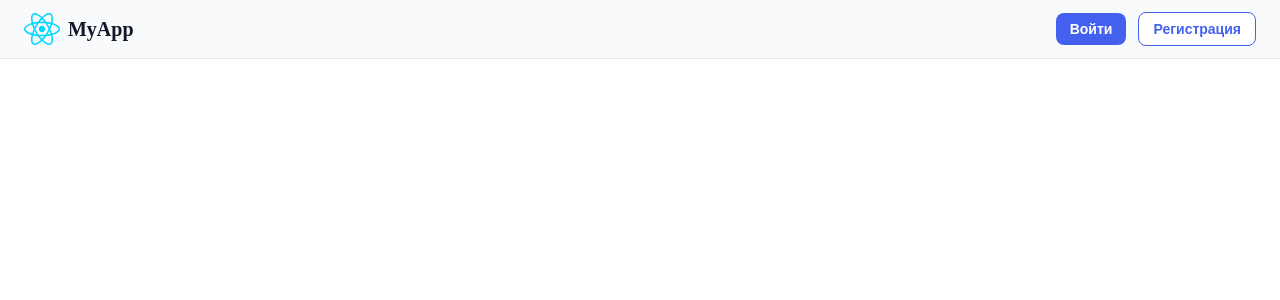
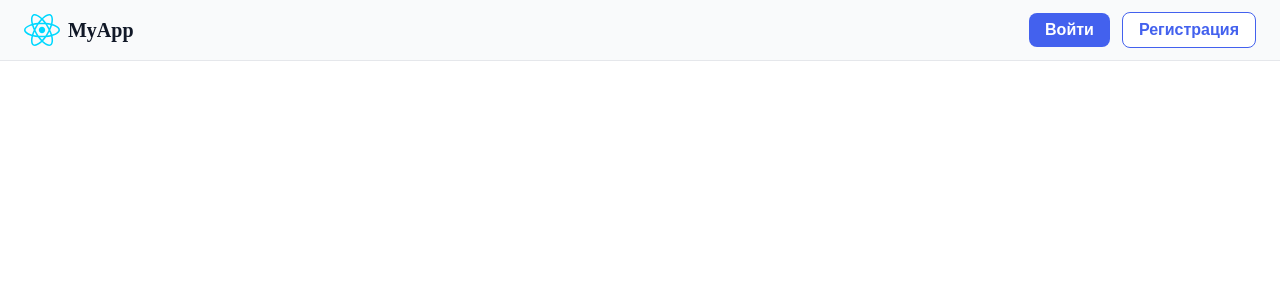
Before and after one commit to Gurov540/TaskFlow_, a React (Vite) app: page / in a window 1280 px wide. Shown: the top 300 px of the page. Built offline with nearby package versions, Linux system fonts and the light colour scheme.

Commit message:
change Button medium size styles

```diff
--- a/src/shared/ui/Button/Button.module.css
+++ b/src/shared/ui/Button/Button.module.css
@@ -1,7 +1,4 @@
 .button {
-  font-size: 1rem;
-  padding: 0.5rem 1rem;
-  font-weight: bold;
   background-color: #fff;
   color: #fff;
   border: none;
@@ -14,7 +11,7 @@
 }
 
 .button:focus-visible {
-  box-shadow: 0 0 0 2px #6366f1, 0 0 0 4px white; /* аналог ring */
+  box-shadow: 0 0 0 2px #6366f1, 0 0 0 4px white;
 }
 
 .button:disabled {
@@ -22,7 +19,6 @@
   pointer-events: none;
 }
 
-/* Цвета */
 .primary {
   background-color: #4361ee;
 }
@@ -39,18 +35,18 @@
   background-color: #4361ee;
 }
 
-/* Размеры */
 .small {
-  padding: 0.375rem 0.625rem; /* 6px 10px */
-  font-size: 0.75rem; /* 12px */
+  padding: 0.375rem 0.625rem;
+  font-size: 0.75rem;
 }
 
 .medium {
-  padding: 0.5rem 0.875rem; /* 8px 14px */
-  font-size: 0.875rem; /* 14px */
+  padding: 0.5rem 1rem;
+  font-size: 1rem;
+  font-weight: bold;
 }
 
 .large {
-  padding: 0.625rem 1rem; /* 10px 16px */
-  font-size: 1rem; /* 16px */
+  padding: 0.625rem 1rem;
+  font-size: 1rem;
 }
```
